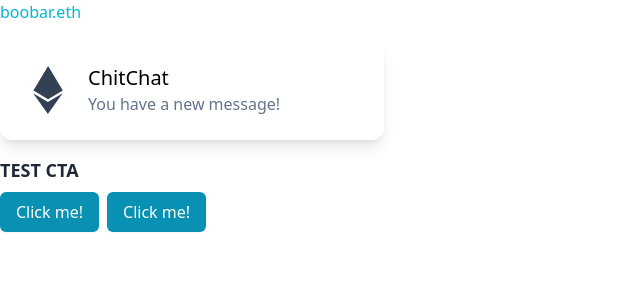
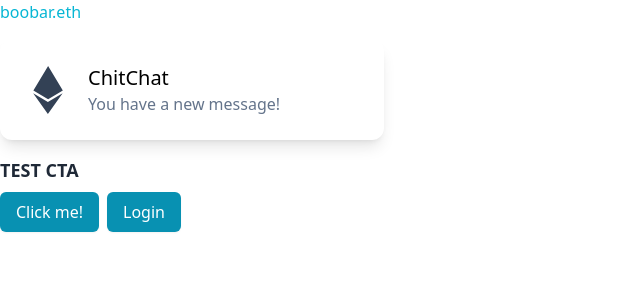
Before and after one commit to changbobbyliu/dev, a Next.js app: page / in a window 1280 px wide. Shown: the top 300 px of the page, without its empty margins (0-640 px from the left). Built offline with nearby package versions, Linux system fonts and the light colour scheme; no server answers.

Commit message:
discord oauth

```diff
--- a/src/pages/index.tsx
+++ b/src/pages/index.tsx
@@ -2,6 +2,7 @@
 import ethereumSVG from "@/assets/ethereum.svg";
 
 import { Button, Text, Card } from "@/ui/components";
+import { DiscordLoginButton } from "@/ui/widgets/auth/DiscordLoginButton";
 
 export default function Home() {
 	return (
@@ -18,8 +19,8 @@
 				</div>
 				<h1 className="font-bold uppercase text-gray-800 text-lg">Test CTA</h1>
 				<div className="flex py-2 space-x-2">
-					<Button title="Click me!" action={() => alert("Clicked!")} containerClassName="bg-" />
 					<Button title="Click me!" action={() => alert("Clicked!")} />
+					<DiscordLoginButton />
 				</div>
 			</main>
 		</>
--- /dev/null
+++ b/src/ui/widgets/auth/DiscordLoginButton.tsx
@@ -0,0 +1,15 @@
+import { FC, useMemo } from "react";
+import { useSession, signIn, signOut } from "next-auth/react";
+import { Button } from "@/ui/components";
+
+export const DiscordLoginButton: FC = () => {
+	const { data: session, status } = useSession();
+
+	const action = useMemo(() => {
+		if (status === "loading") return undefined;
+		if (session) return signOut;
+		return signIn;
+	}, [status, session]);
+
+	return <Button title={session ? "Logout" : "Login"} action={action} />;
+};
```
Also changed, not shown: 1 other file (tests, documents, lock files or other folders).
